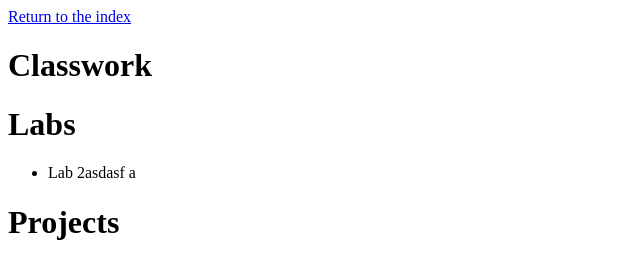
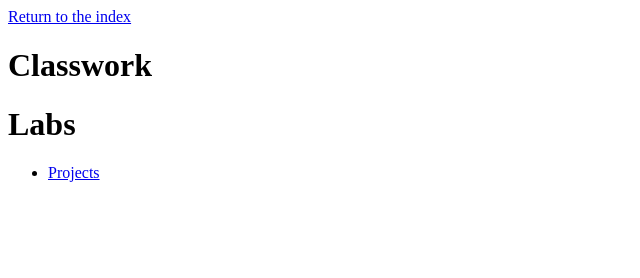
Before and after one commit to AnDanDan/MODE, a plain HTML site: page course.html in a window 1280 px wide. Shown: the whole page, without its empty margins (0-640 px from the left). Drawn offline with Linux system fonts and the light colour scheme.

Commit message:
Fuck Git
I hate this

```diff
--- a/course.html
+++ b/course.html
@@ -15,7 +15,7 @@
 <h1>Labs</h1>
 </hr>
 <ul>
-<li>Lab 2asdasf a</li>
+<li><a href="./lab2.html>Lab 2</a></li>
 </ul>
 
 <h1>Projects</h1>
```
